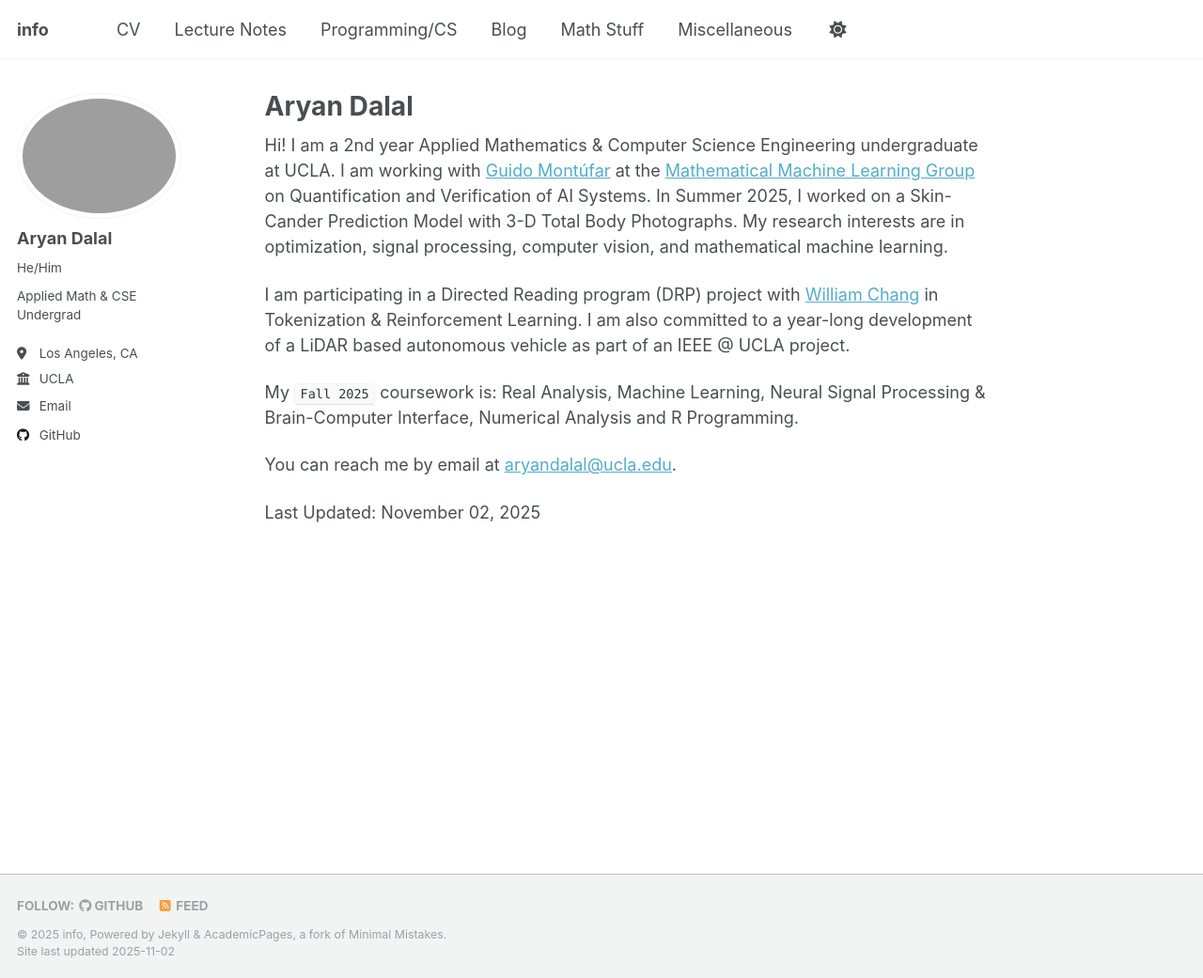
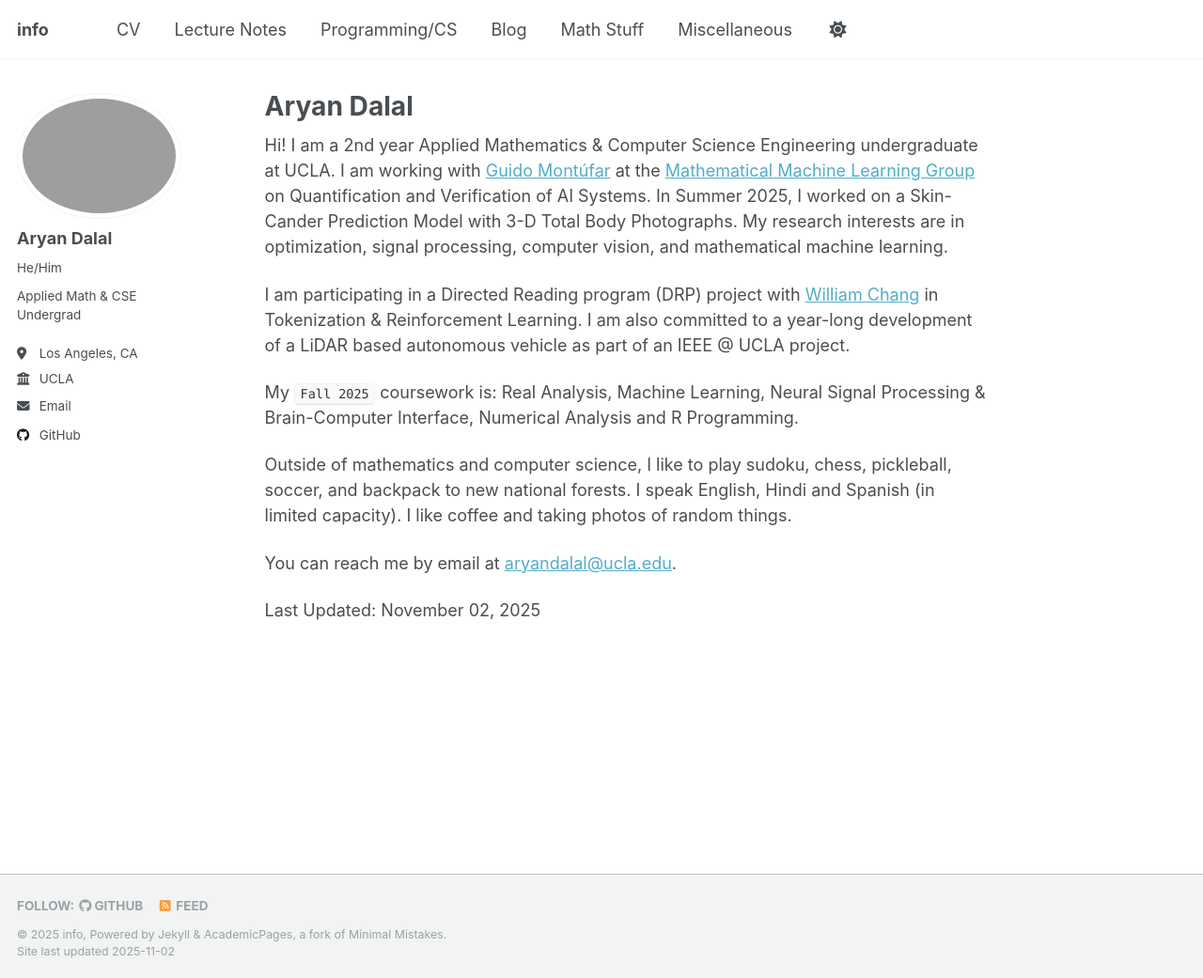
Before and after one commit to DalalAryan/DalalAryan.github.io, a Jekyll site: the page built from _pages/about.md, in a window 1280 px wide and 1041 px high. Shown: the whole window at 94% size. Built offline with Jekyll 4.4.1, drawn with Linux system fonts in a browser that asks for light colours; a script that is not in the unit is left out.

Commit message:
Update about.md with personal interests and languages
Added personal interests and language skills to the about page.

```diff
--- a/_pages/about.md
+++ b/_pages/about.md
@@ -13,6 +13,8 @@ I am participating in a Directed Reading program (DRP) project with [William Cha
 
 My `Fall 2025` coursework is: Real Analysis, Machine Learning, Neural Signal Processing & Brain-Computer Interface, Numerical Analysis and R Programming.
 
+Outside of mathematics and computer science, I like to play sudoku, chess, pickleball, soccer, and backpack to new national forests. I speak English, Hindi and Spanish (in limited capacity). I like coffee and taking photos of random things.
+
 You can reach me by email at [aryandalal@ucla.edu](aryandalal@ucla.edu).
 
 Last Updated: November 02, 2025
```
